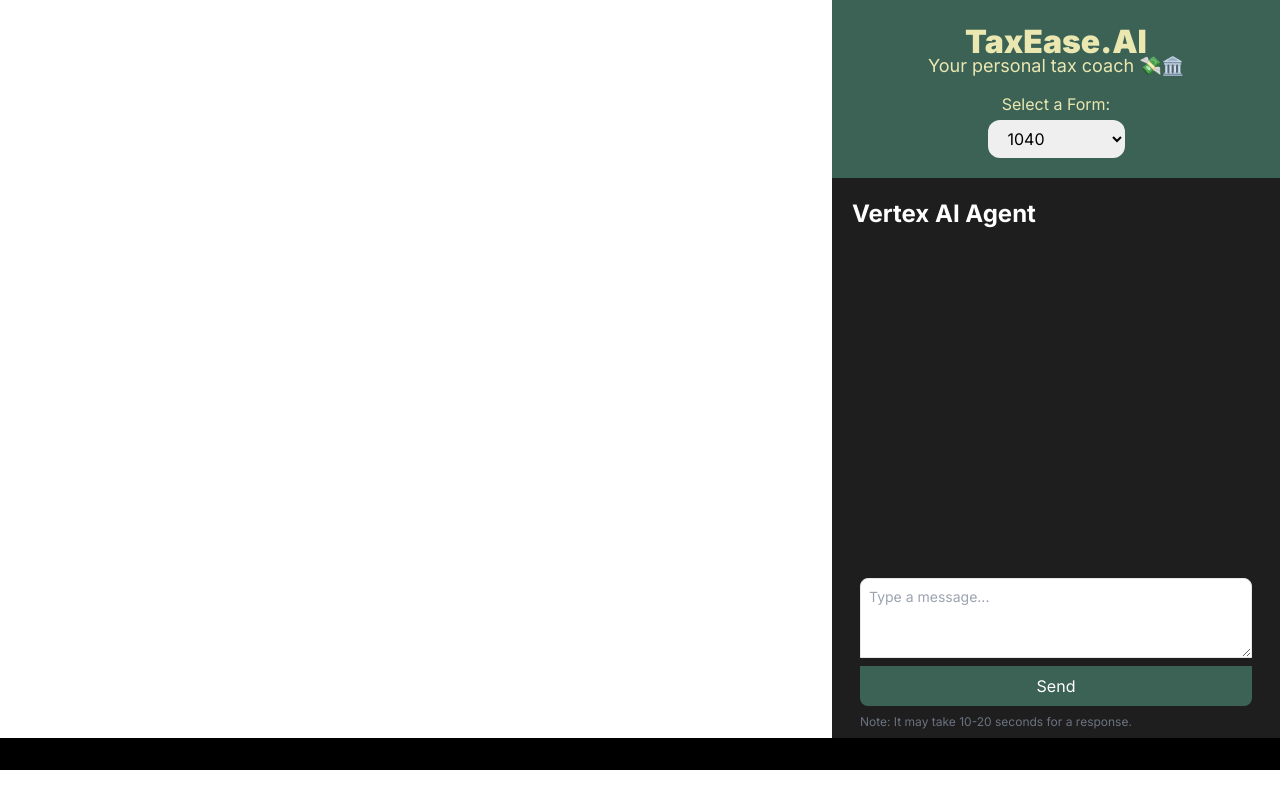
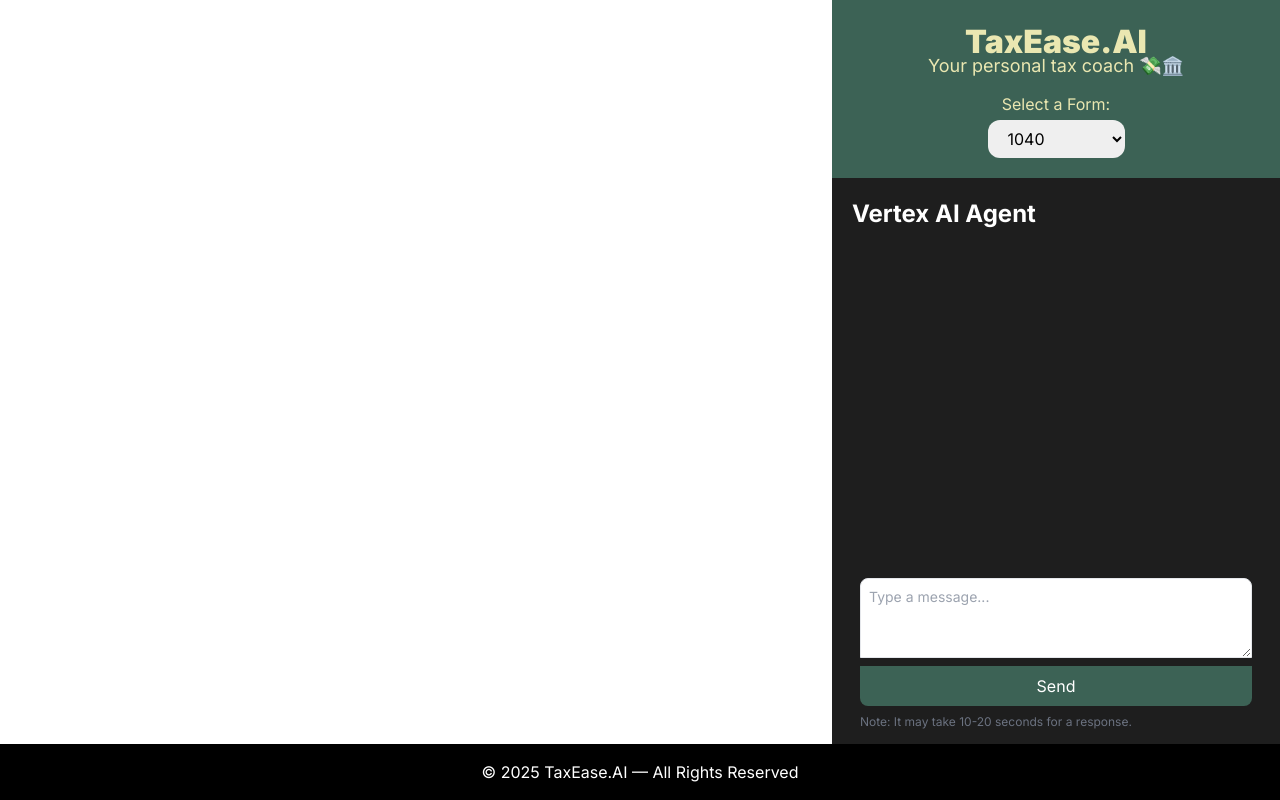
Before and after one commit to Iqra1Aslam/taxFront, a Next.js app: page /chat in a window 1280 px wide. Built offline with nearby package versions, Linux system fonts and the light colour scheme.

Commit message:
Update page.js

```diff
--- a/src/app/chat/page.js
+++ b/src/app/chat/page.js
@@ -20,25 +20,73 @@
   '1099-G', '1099-INT', '1099-K', '1099-MISC', '1099-NEC', '1099-R', '1099-S', '2441', '3921', '3922', '4137', '4972',
     '5498', '8027', '8288-A', '8805', '8814', '8839', '8888', '8919', '8959', '8962', '8995', 'SS-8', 'W-2', 'W-2AS', 'W-2G', 'W-2GU'];
 
-  return (
-    <div>
-<div className="flex h-full">
-      <div className="w-[65%]">
-      <iframe
-          src={pdfSrc}
-          className="w-full h-full"
-        /></div>
+//   return (
+//     <div>
+// <div className="flex h-full">
+//       <div className="w-[65%]">
+//       <iframe
+//           src={pdfSrc}
+//           className="w-full h-full"
+//         /></div>
 
 
-      <div className="w-[35%] bg-blackish">
+//       <div className="w-[35%] bg-blackish">
+//         <div className="bg-primary text-accent text-center p-5 pt-8">
+//           <Link href="/"><h1 className="font-black leading-5 text-[2rem]">TaxEase.AI</h1></Link>
+
+//           <p className="text-lg">Your personal tax coach 💸🏛️</p>
+
+//           <div className="mt-3">
+//             <label htmlFor="formSelect">Select a Form:</label><br/>
+//             <select id="formSelect" className="px-4 py-2 mt-1 text-black rounded-xl focus:outline-0"  onChange={handleFormChange}>
+//               {formNames.map((formName, index) => (
+//                 <option key={index} value={formName}>
+//                   {formName}
+//                 </option>
+//               ))}
+//             </select>
+//           </div>
+//         </div>
+
+
+
+//         <div className="p-5 pb-2">
+//         <h1 className="text-white text-2xl font-bold">Vertex AI Agent</h1>
+//         <ChatWindow selectedForm={selectedForm}/>
+//       </div>
+//       </div>
+//     </div>
+//     <div className='bg-black w-full py-4 text-center text-white'>
+//     </div>
+//     </div>
+
+//   );
+
+  return (
+    <div className="flex flex-col min-h-screen">
+      {/* Main Section (fills screen height) */}
+      <div className="flex flex-1">
+        {/* Left: PDF */}
+        <div className="w-[65%]">
+          <iframe src={pdfSrc} className="w-full h-full" />
+        </div>
+
+        {/* Right: Chat */}
+        <div className="w-[35%] bg-blackish flex flex-col">
           <div className="bg-primary text-accent text-center p-5 pt-8">
-          <Link href="/"><h1 className="font-black leading-5 text-[2rem]">TaxEase.AI</h1></Link>
-
+            <Link href="/">
+              <h1 className="font-black leading-5 text-[2rem]">TaxEase.AI</h1>
+            </Link>
             <p className="text-lg">Your personal tax coach 💸🏛️</p>
 
+            {/* Dropdown */}
             <div className="mt-3">
               <label htmlFor="formSelect">Select a Form:</label><br/>
-            <select id="formSelect" className="px-4 py-2 mt-1 text-black rounded-xl focus:outline-0"  onChange={handleFormChange}>
+              <select
+                id="formSelect"
+                className="px-4 py-2 mt-1 text-black rounded-xl focus:outline-0"
+                onChange={handleFormChange}
+              >
                 {formNames.map((formName, index) => (
                   <option key={index} value={formName}>
                     {formName}
@@ -48,17 +96,19 @@
             </div>
           </div>
 
-
-
-        <div className="p-5 pb-2">
+          {/* ChatWindow */}
+          <div className="flex-1 p-5 pb-2 overflow-y-auto">
             <h1 className="text-white text-2xl font-bold">Vertex AI Agent</h1>
             <ChatWindow selectedForm={selectedForm}/>
           </div>
         </div>
       </div>
-    <div className='bg-black w-full py-4 text-center text-white'>
+
+      {/* Footer (always at bottom) */}
+      <div className="bg-black w-full py-4 text-center text-white">
+        © 2025 TaxEase.AI — All Rights Reserved
       </div>
     </div>
+  );
 
-  );
 }
```
Lines whose indentation alone changed are shown as unchanged.
